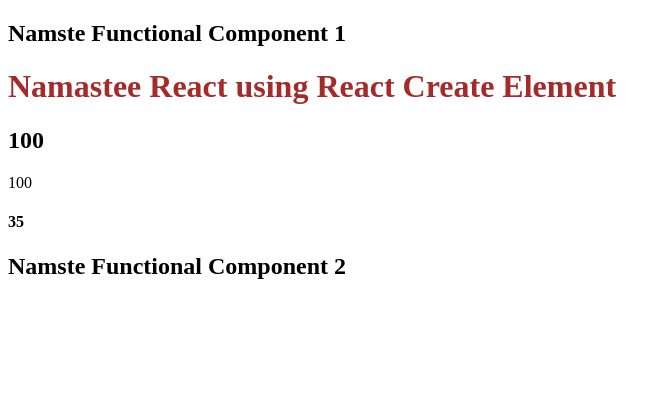
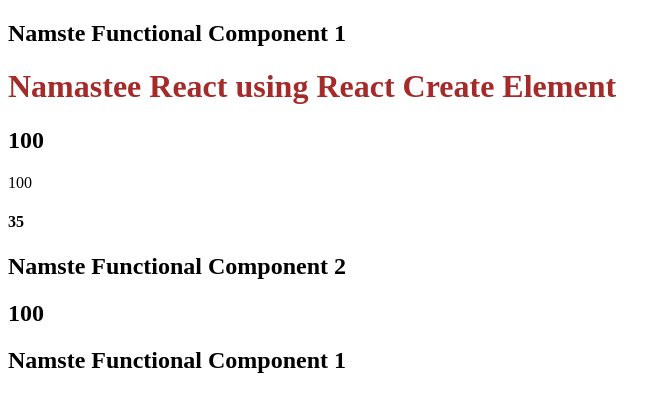
Before and after one commit to Saumya73/Easy-React, a React (Vite) app: page / in a window 1280 px wide. Shown: the top 412 px of the page, without its empty margins (0-671 px from the left). Built offline with nearby package versions, Linux system fonts and the light colour scheme.

Commit message:
react fragment

```diff
--- a/App.js
+++ b/App.js
@@ -24,7 +24,9 @@ const number = 100;
 
 //Component composition - passing component inside component
 
+//React Fragment
 const HeadingComponent2 = () => (
+    <>
     <div>
     <HeadingComponent1/>
     {heading}
@@ -34,6 +36,12 @@ const HeadingComponent2 = () => (
   <h5>{console.log("ggddd")}</h5>
      <h2>Namste Functional Component 2</h2>
      </div>
+
+     <div>
+     <h2>{number}</h2>
+    <HeadingComponent1/>
+     </div>
+     </>
 );
 
 const root = ReactDOM.createRoot(document.getElementById("root"));
```
